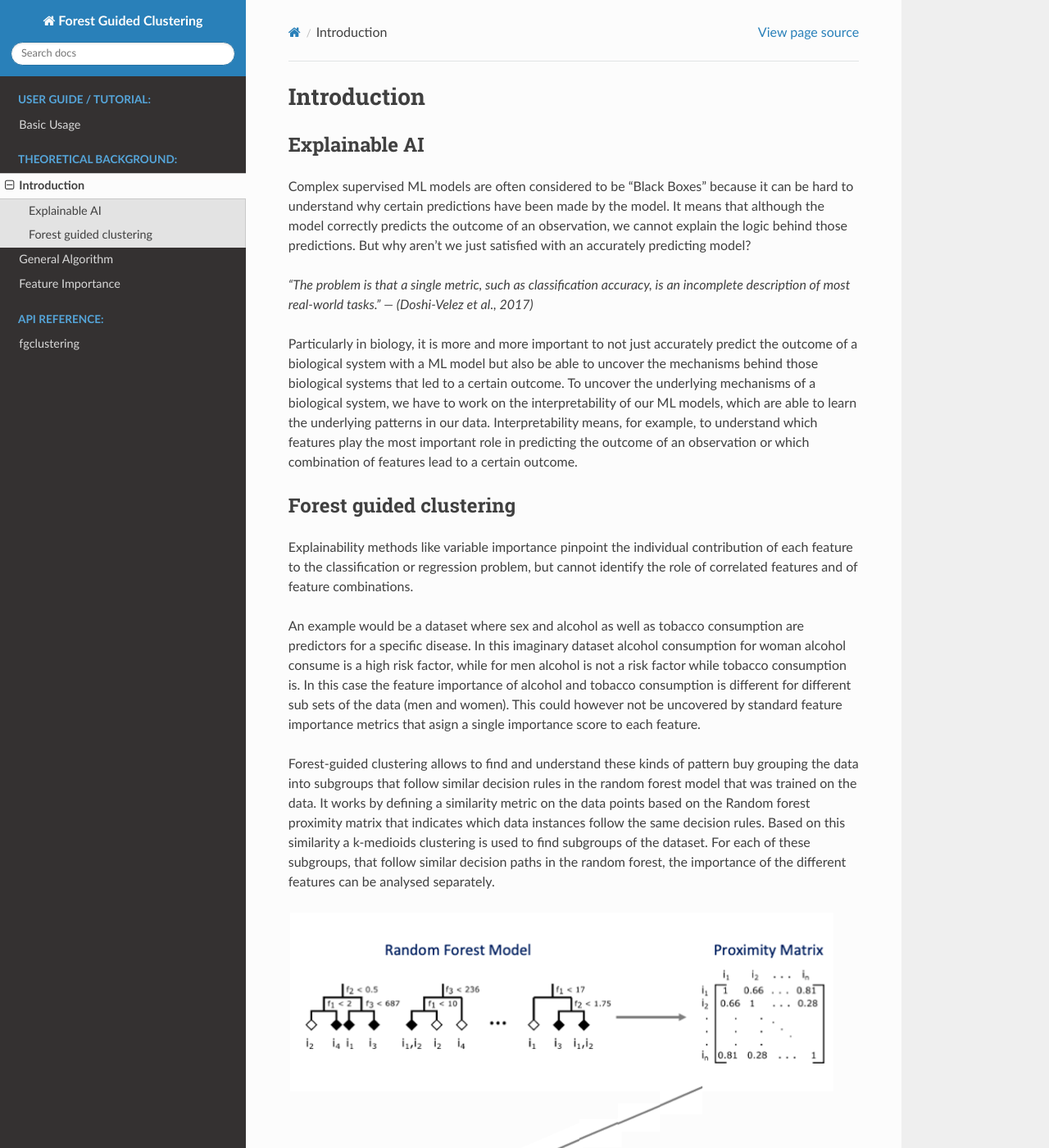
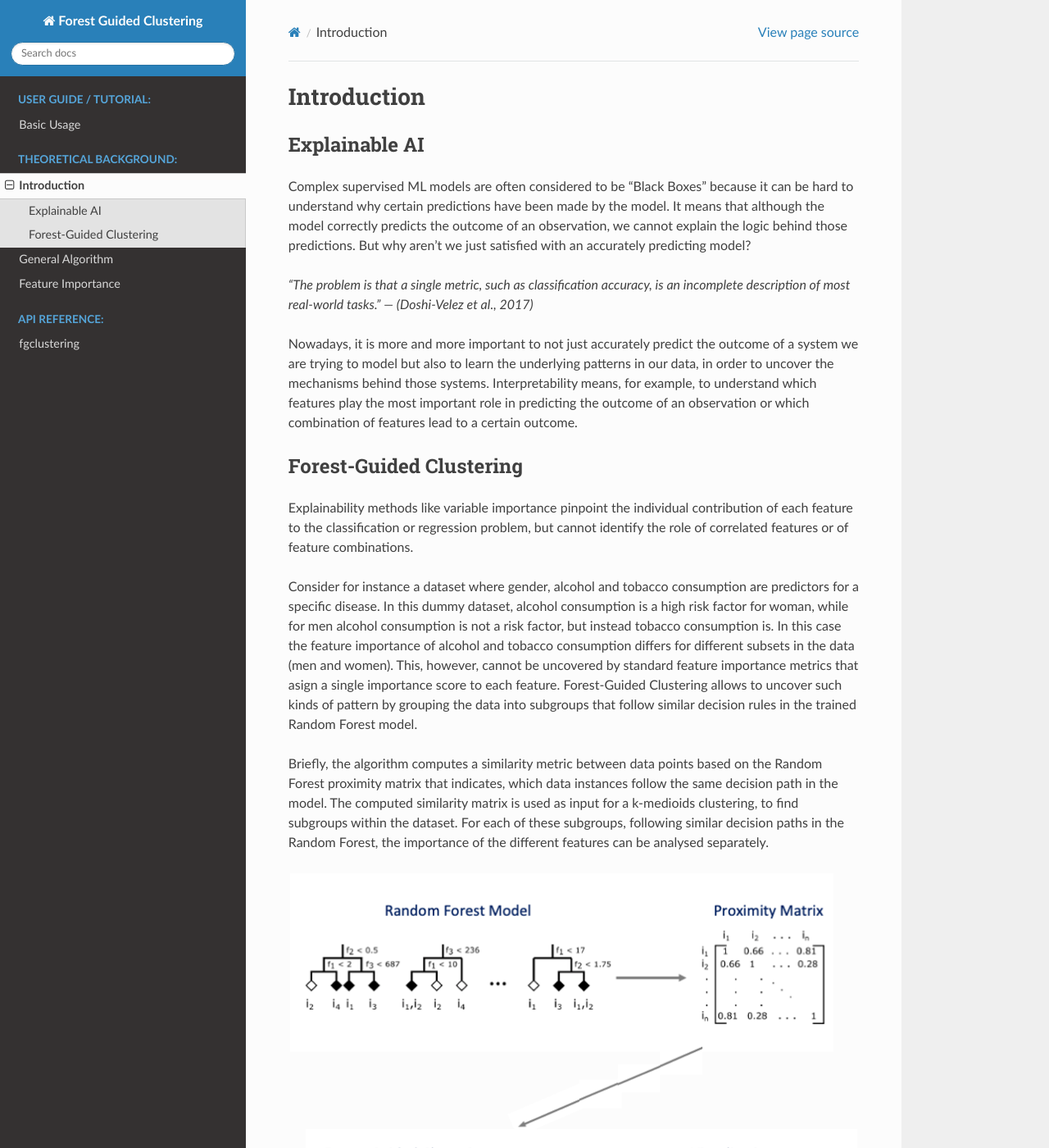
Before and after one commit to HelmholtzAI-Consultants-Munich/fg-clustering, a Sphinx documentation site: the page built from docs/source/introduction.rst, in a window 1280 px wide and 1400 px high. Shown: the whole window at 82% size. Built offline with Sphinx 7.4.7 and the Read the Docs theme 2.0.0, drawn with Linux system fonts in a browser that asks for light colours; pages that are not in the unit, such as notebooks, are missing from menus; some of the changed text lies outside the part shown.

Commit message:
Update introduction.rst

```diff
--- a/docs/source/introduction.rst
+++ b/docs/source/introduction.rst
@@ -10,29 +10,19 @@ we just satisfied with an accurately predicting model?
 *"The problem is that a single metric, such as classification accuracy, is an incomplete description of most real-world tasks."
 — (Doshi-Velez et al., 2017)*
 
-Particularly in biology, it is more and more important to not just accurately predict
-the outcome of a biological system with a ML model but also be able to uncover the
-mechanisms behind those biological systems that led to a certain outcome. To
-uncover the underlying mechanisms of a biological system, we have to work on the
-interpretability of our ML models, which are able to learn the underlying patterns in
-our data. Interpretability means, for example, to understand which features play
-the most important role in predicting the outcome of an observation or which
-combination of features lead to a certain outcome.
+Nowadays, it is more and more important to not just accurately predict the outcome of a system we are trying to model but also to learn the underlying patterns in our data, in order to uncover the mechanisms behind those systems. Interpretability means, for example, to understand which features play the most important role in predicting the outcome of an observation or which combination of features lead to a certain outcome.
 
 
 
-Forest guided clustering
+Forest-Guided Clustering
 ------------------------
 Explainability methods like variable importance pinpoint the individual contribution of each feature to the classification or regression problem, but cannot
-identify the role of correlated features and of feature combinations.
+identify the role of correlated features or of feature combinations.
 
-An example would be a dataset where sex and alcohol as well as tobacco consumption are predictors for a specific disease.
-In this imaginary dataset alcohol consumption for woman alcohol consume is a high risk factor, while for men alcohol is not a risk factor while tobacco consumption is. In this case the feature importance of alcohol and tobacco consumption is different for different sub sets of the data (men and women). This could however not be uncovered by standard feature importance metrics that asign a single importance score to each feature.
+Consider for instance a dataset where gender, alcohol and tobacco consumption are predictors for a specific disease. In this dummy dataset, alcohol consumption is a high risk factor for woman, while for men alcohol consumption is not a risk factor, but instead tobacco consumption is. In this case the feature importance of alcohol and tobacco consumption differs for different subsets in the data (men and women). This, however, cannot be uncovered by standard feature importance metrics that asign a single importance score to each feature. Forest-Guided Clustering allows to uncover such kinds of pattern by grouping the data into subgroups that follow similar decision rules in the trained Random Forest model.
 
-Forest-guided clustering allows to find and understand these kinds of pattern buy grouping the data into subgroups that follow similar decision rules in the random forest model that was trained on the data.
-It works by defining a similarity metric on the data points based on the Random forest proximity matrix that indicates which data instances follow the same decision rules. Based on this similarity a k-medioids clustering is used to find subgroups of the dataset. For each of these subgroups, that follow similar decision paths in the random forest, the importance of the different features can be analysed separately.
+Briefly, the algorithm computes a similarity metric between data points based on the Random Forest proximity matrix that indicates, which data instances follow the same decision path in the model. The computed similarity matrix is used as input for a k-medioids clustering, to find subgroups within the dataset. For each of these subgroups, following similar decision paths in the Random Forest, the importance of the different features can be analysed separately.
 
 .. image:: ../fgclustering.png
 
-In the above example the forest guided clustering would separate men and women into different subgroups, not because sex is a predictor of the disease but because for men and women the random forest would look at different features in order to determine the risk.
-The grouping of the dataset using forest guided clustering is thus more fine grained than just the grouping that is done by the random forest. We do not just categorize the data set in a high and low risk group for the disease but into finder subgroups dependent on which factors are relevant for determining the risk.
+In the above example, the Forest-Guided Clustering would separate men and women into different subgroups, not because gender is a predictor of the disease, but because the Random Forest model considers different features for men and women, in order to determine the risk. The grouping of the dataset using Forest-Guided Clustering is thus more fine grained than the grouping of the Random Forest model. We do not only categorize the datapoints in a high and low risk group for the disease but into finer subgroups dependent on which factors are relevant for determining the risk.
```
